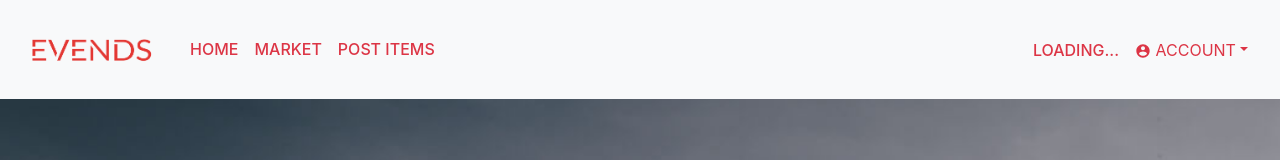
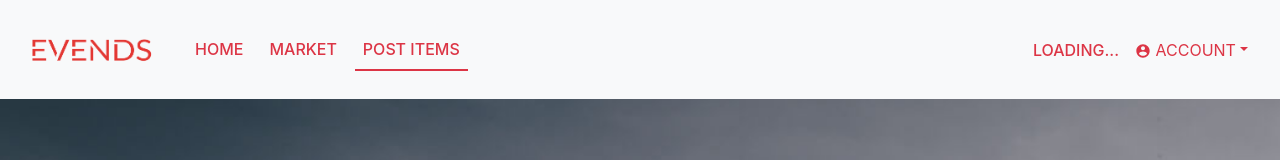
Before and after one commit to BW-African-Marketplace-5/front-end, a React (Create React App) app: page /item-form in a window 1280 px wide. Shown: the top 160 px of the page. Built offline with nearby package versions, Linux system fonts and the light colour scheme; no server answers; sample sign-in values are in the browser's storage.

Commit message:
NavBar Active Function and User State

```diff
--- a/src/components/AddItemForm/AddItemForm.js
+++ b/src/components/AddItemForm/AddItemForm.js
@@ -63,7 +63,7 @@ const AddItemForm = props => {
 
   return (
     <div>
-      <LoggedinNav />
+      <LoggedinNav user={currentUser.currentUsername} postItems={true} />
       <Wrapper>
         <FormWrapper>
           <TopBar>
--- a/src/components/Home/Home.js
+++ b/src/components/Home/Home.js
@@ -1,12 +1,27 @@
-import React from 'react';
+import React, {useState, useEffect} from 'react';
 import Carousel from "../Carousel/Carousel";
 import Navbar from "../Navbar/LoggedinNav";
 import Footer from '../Footer/Footer';
+import axiosWithAuth from "../../utils/axiosWithAuth";
 
 const Home= () => {
+    const [user, setUser] = useState();
+
+    useEffect(() => {
+        axiosWithAuth()
+          .get("https://evendsapi.herokuapp.com/api/users/current")
+          .then(response => {
+            console.log("Current User:", response);
+            setUser(response.data.currentUsername);
+          })
+          .catch(error => {
+            console.log("Username Get Error:", error);
+            setUser("USERNAME NOT FOUND");
+          });
+      }, []); //Get Current User UseEffect
     return (
         <>
-       <Navbar/>
+       <Navbar user={user} home={true}/>
        <Carousel/>
        <Footer/>
        </>
--- a/src/components/ItemCard/ItemCard.js
+++ b/src/components/ItemCard/ItemCard.js
@@ -23,7 +23,7 @@ const ItemCard = props => {
     // console.log("Deleted Space In Object Name:", searchTerm);
     axios
       .get(
-        `https://pixabay.com/api/?key=13098636-bcd07a2dc6bf83f56dd84d630&q=${props.data.name}&image_type=photo&min_width=320`
+        `https://pixabay.com/api/?key=13098636-bcd07a2dc6bf83f56dd84d630&q=${props.data.name}&image_type=photo&category=food`
       )
       .then(response => {
         const random = () => {
@@ -59,9 +59,9 @@ const ItemCard = props => {
       <CardImg top width="100%" src={imgURL} alt="Card image cap" />
       <CardBody>
         {/* <SubTitle>Vendor: {props.data.username}</SubTitle> */}
-        {/* <SubTitle>
-          <img src={props.data.image_url} />
-        </SubTitle> */}
+        <SubTitle>
+          <img src={props.data.image_url} alt={props.data.name}/>
+        </SubTitle>
         <SubTitle>
           Category: {iconState} {props.data.category}
         </SubTitle>
--- a/src/components/ItemList/ItemList.js
+++ b/src/components/ItemList/ItemList.js
@@ -90,7 +90,7 @@ const ItemList = props => {
 
   return (
     <>
-      <Navbar user={user} />
+      <Navbar market={true} user={user} />
       <Wrapper>
         <Title>MARKET PLACE</Title>
         <form>
--- a/src/components/Navbar/LoggedinNav.js
+++ b/src/components/Navbar/LoggedinNav.js
@@ -25,7 +25,7 @@ const Navigation = props => {
   const [isOpen, setIsOpen] = useState(false);
   const toggle = () => setIsOpen(!isOpen);
   let user = props.user;
-  console.log("Navigation User:", props.user);
+  console.log("Navigation User:", props);
   //Typed JS Configuration
   var options = {
     strings: [`WELCOME ${user}`],
@@ -43,13 +43,13 @@ const Navigation = props => {
         <Collapse isOpen={isOpen} navbar>
           <Nav className="mr-auto" navbar>
             <LinkWrapper>
-              <MenuLink href="/home">HOME</MenuLink>
+              {(props.home) ? (<MenuLink href="/home" active>HOME</MenuLink>) : (<MenuLink href="/home">HOME</MenuLink>)}
             </LinkWrapper>
             <LinkWrapper>
-              <MenuLink href="/item-list">MARKET</MenuLink>
+            {(props.market) ? (<MenuLink href="/item-list" active>MARKET</MenuLink>) : (<MenuLink href="/item-list">MARKET</MenuLink>)}
             </LinkWrapper>
             <LinkWrapper>
-              <MenuLink href="/item-form">POST ITEMS</MenuLink>
+            {(props.postItems) ? (<MenuLink href="/item-form" active>POST ITEMS</MenuLink>) : (<MenuLink href="/item-form">POST ITEMS</MenuLink>)}
             </LinkWrapper>
           </Nav>
           <RightText>
--- a/src/components/Navbar/Navbar_Styles.jsx
+++ b/src/components/Navbar/Navbar_Styles.jsx
@@ -40,12 +40,21 @@ export const LinkWrapper = styled(NavItem)`
 export const MenuLink = styled(NavLink)`
     color:#dc3545 !important;
     border-bottom: 2px solid  #f8f9fa;
-    :hover {
+    font-weight:500;
+    margin: 0 5px;
+    &:hover {
 		color:#dc3545 !important;
         cursor: pointer !important;
         border-bottom: 2px solid #dc3545;
     }
-    font-weight:500;
+    &.nav-link.active{
+
+        color:#dc3545 !important;
+        cursor: pointer !important;
+        border-bottom: 2px solid #dc3545 !important;
+
+    }
+
 
 `
 export const RightText = styled(NavbarText)`
--- a/src/components/Navbar/Navigation.js
+++ b/src/components/Navbar/Navigation.js
@@ -33,6 +33,8 @@ const Navigation = (props) => {
         backSpeed: 80
   };
 
+  //Active Link
+
 
 
   return (
@@ -43,7 +45,7 @@ const Navigation = (props) => {
         <Collapse isOpen={isOpen} navbar>
           <Nav className="mr-auto" navbar>
             <LinkWrapper>
-              <MenuLink href="/">HOME</MenuLink>
+              {(props.active) ? (<MenuLink href="/" className='active'>HOME</MenuLink>) : (<MenuLink href="/" >HOME</MenuLink>)}
             </LinkWrapper>
             <LinkWrapper>
               <MenuLink href="https://github.com/reactstrap/reactstrap">ABOUT</MenuLink>
```
